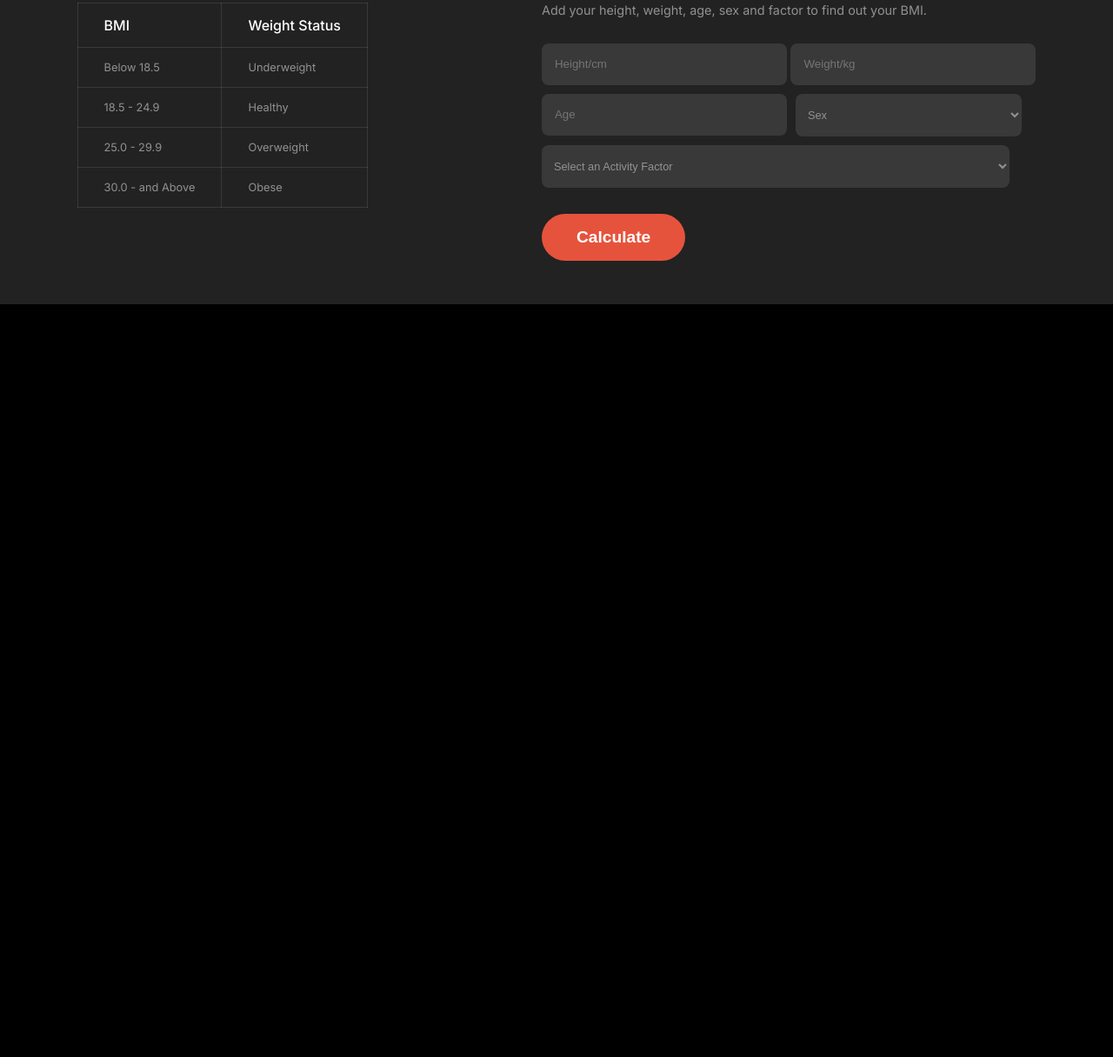
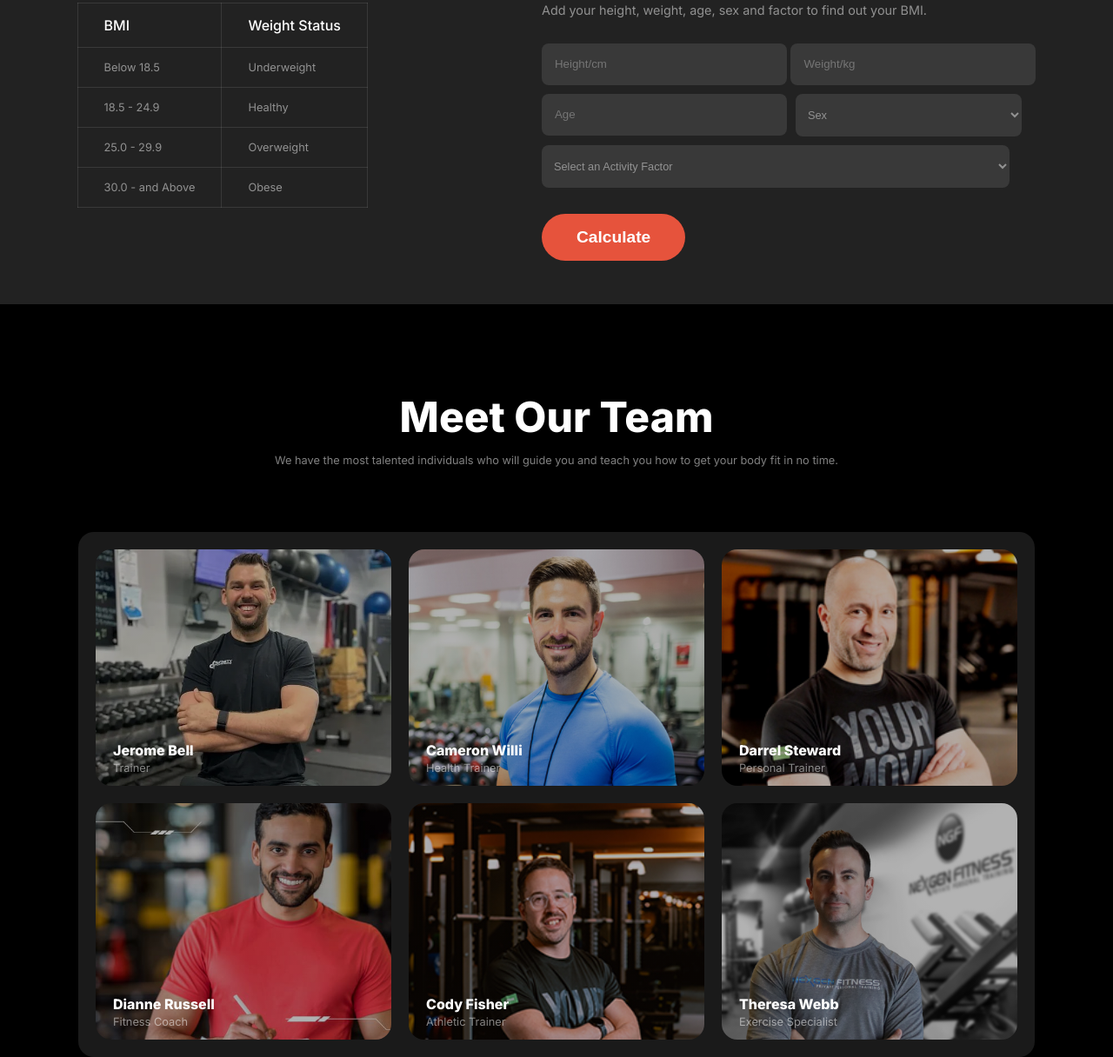
Before and after one commit to golamsarwar96/gym-website, a plain HTML site: page index.html in a window 1280 px wide. Shown: the part 2882-4098 px from the top of the page at 87% size. Before the commit the page ends 3232 px from the top, so only its background shows below. Drawn offline with Linux system fonts and the light colour scheme; a web font is replaced by a local one.

Commit message:
team section responsive and dextop version done.

```diff
--- a/index.html
+++ b/index.html
@@ -179,6 +179,39 @@
             </div>
         </div>
         <!--Team Section-->
+        <div class="team-container">
+            <div class="team-title">
+                <h1>Meet Our Team</h1>
+                <p class="light-white">We have the most talented individuals who will guide you and teach you how to get your body fit in no time.</p>
+            </div>
+            <div class="team-card display-grid">
+                <div class="team-card1">
+                    <p class="name1">Jerome Bell</p>
+                    <p class="trainer1 light-white">Trainer</p>
+                </div>
+                <div class="team-card2">
+                    <p class="name1">Cameron Willi</p>
+                    <p class="trainer1 light-white">Health Trainer</p>
+                </div>
+                <div class="team-card3">
+                    <p class="name1">Darrel Steward</p>
+                    <p class="trainer1 light-white">Personal Trainer</p>
+                </div>
+                <div class="team-card4">
+                    <p class="name1">Dianne Russell</p>
+                    <p class="trainer1 light-white">Fitness Coach</p>
+                </div>
+                <div class="team-card5">
+                    <p class="name1">Cody Fisher</p>
+                    <p class="trainer1 light-white">Athletic Trainer</p>
+                </div>
+                <div class="team-card6">
+                    <p class="name1">Theresa Webb</p>
+                    <p class="trainer1 light-white">Exercise Specialist</p>
+                </div>
+            </div>
+
+        </div>
     </main>
     <footer>
 
--- a/styles/styles.css
+++ b/styles/styles.css
@@ -436,13 +436,116 @@ input{
 }
 
 
+/* Team section Styling */
+
+.team-title h1{
+    font-size : 3rem;
+    font-weight: 800;
+    text-align: center;
+    margin : 100px 0 0 0;
+}
+
+.team-title p{
+    font-size: 0.8rem;
+    font-weight: 400;
+    text-align: center;
+    margin-bottom: 75px;
+}
+
+.team-card{
+    max-width: 1060px;
+    margin : 0 auto;
+    grid-template-columns: repeat(3,1fr);
+    gap : 20px;
+    background-color: rgba(255, 255, 255, 0.1);
+    padding : 20px;
+    border-radius: 18px;
+}
+
+.team-card1{
+    position: relative;
+    width: 100%;
+    height: 272px;
+    background: linear-gradient(0deg, rgba(0, 0, 0, 0.3), rgba(0, 0, 0, 0.3)),url(../images/trainer1.png);
+    background-repeat:no-repeat;
+    background-size: cover;
+    border-radius: 18px;
+}
+
+.team-card2{
+    position: relative;
+    background: linear-gradient(0deg, rgba(0, 0, 0, 0.3), rgba(0, 0, 0, 0.3)), url(../images/trainer2.png);
+    width: 100%;
+    height: 272px;
+    background-repeat: no-repeat;
+    background-size: cover;
+    border-radius: 18px;
+}
+
+.team-card3 {
+    position: relative;
+    background: linear-gradient(0deg, rgba(0, 0, 0, 0.3), rgba(0, 0, 0, 0.3)), url(../images/trainer3.png);
+    width: 100%;
+    height: 272px;
+    background-repeat: no-repeat;
+    background-size: cover;
+    border-radius: 18px;
+}
+
+.team-card4 {
+    position: relative;
+    background: linear-gradient(0deg, rgba(0, 0, 0, 0.3), rgba(0, 0, 0, 0.3)), url(../images/trainer4.png);
+    width: 100%;
+    height: 272px;
+    background-repeat: no-repeat;
+    background-size: cover;
+    border-radius: 18px;
+    background-position: center;
+}
+
+.team-card5 {
+    position: relative;
+    background: linear-gradient(0deg, rgba(0, 0, 0, 0.3), rgba(0, 0, 0, 0.3)), url(../images/trainer5.png);
+    width: 100%;
+    height: 272px;
+    background-repeat: no-repeat;
+    background-size: cover;
+    border-radius: 18px;
+}
+
+.team-card6 {
+    position: relative;
+    background: linear-gradient(0deg, rgba(0, 0, 0, 0.3), rgba(0, 0, 0, 0.3)), url(../images/trainer6.png);
+    width: 100%;
+    height: 272px;
+    background-repeat: no-repeat;
+    background-size: cover;
+    border-radius: 18px;
+}
+
+.name1{
+    position: absolute;
+    bottom : 20px;
+    left : 20px;
+    margin: 0 0 11px 0;
+    font-weight: 800;
+}
+
+
+
+.trainer1{
+    position: absolute;
+    bottom: 0px;
+    left: 20px;
+    font-size: 0.8rem;
+}
 
 
 /*Mobile large Responsive*/
 @media screen and (max-width : 576px) {
 
     /* nav style for mobile large */
-    .nav-anchors{
+    .nav-anchors,.team-card5,.team-card6{
         display: none;
     }
 
@@ -565,4 +668,18 @@ input{
         padding : 16px 193px 16px 10px;
     }
 
+    .team-card{
+        grid-template-columns: repeat(1,1fr);
+        margin : 0 20px 0 20px;
+    }
+
+    .team-title{
+        margin : 20px 0 0px 0;
+        padding : 10px;
+    }
+
+    .team-title h1{
+        font-size: 2.2rem;
+    }
+
 }
```
